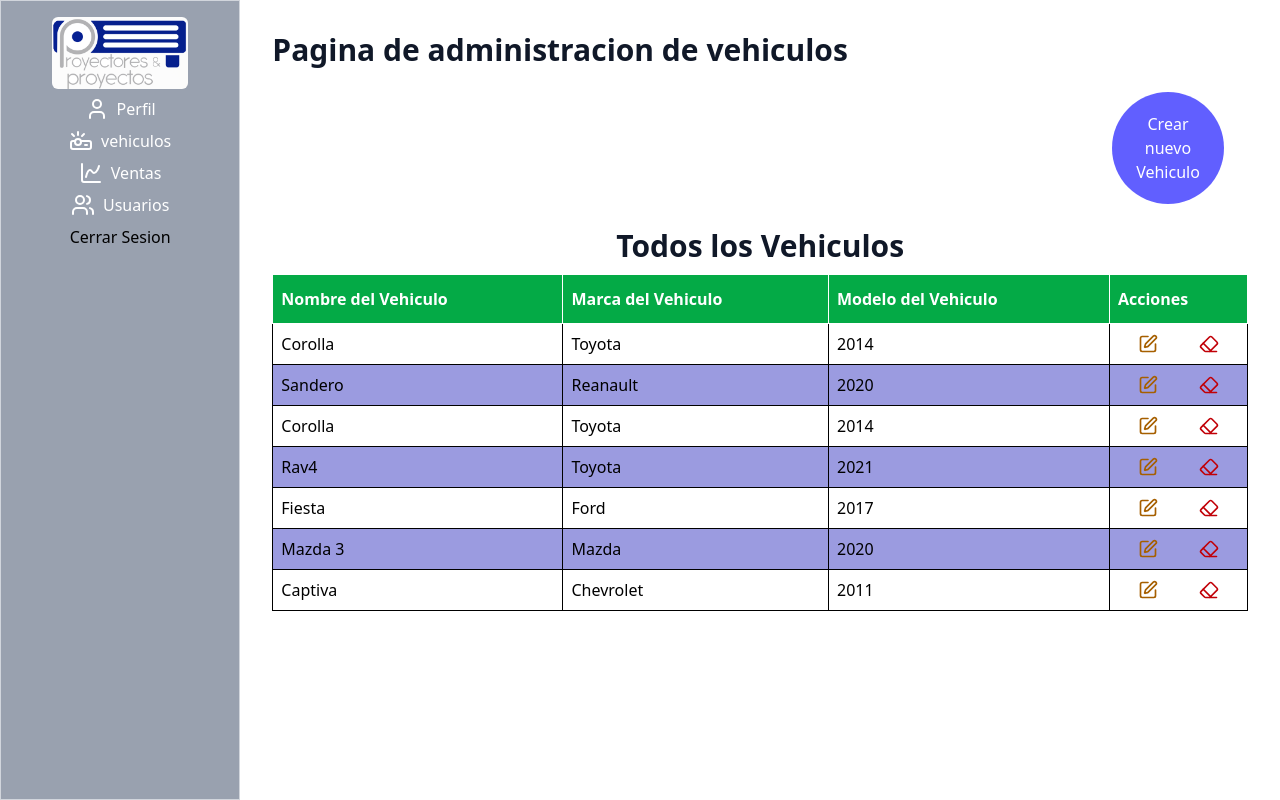
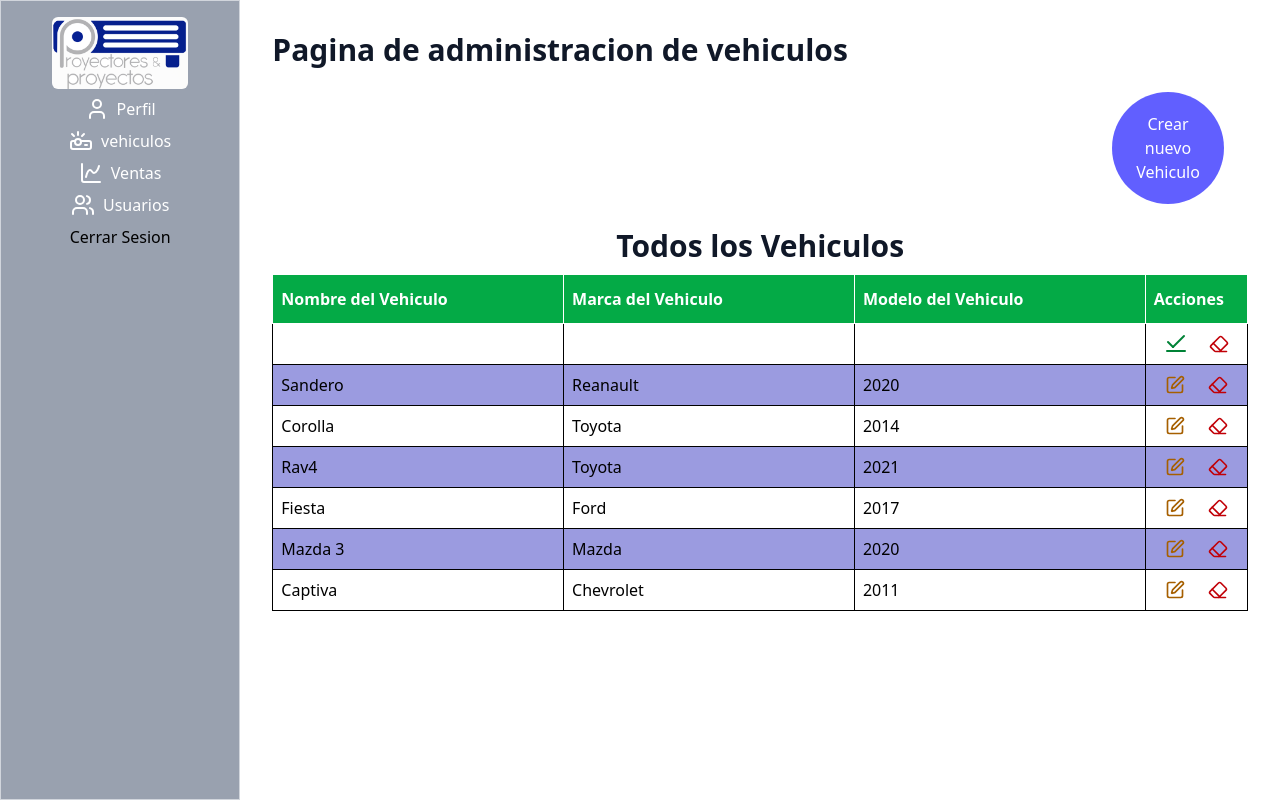
Before and after one commit to hanrike/pyppageTailwind, a React (Vite) app: page /admin/vehiculos in a window 1280 px wide. Both pictures are taken after a click on the button 1148 px from the left and 344 px from the top of the page. Built offline with nearby package versions, Linux system fonts and the light colour scheme.

Commit message:
formulario listo con opcion de editar y se transforma de lapiz a chulo cuando se edita

```diff
--- a/src/pages/admin/Vehiculos.jsx
+++ b/src/pages/admin/Vehiculos.jsx
@@ -2,7 +2,7 @@
 import { ToastContainer, toast } from 'react-toastify';
 import axios from 'axios';
 import { nanoid } from 'nanoid';
-import { SquarePen,Eraser } from 'lucide-react';
+import { SquarePen,Eraser,CheckLine } from 'lucide-react';
  //importo libreria para mensajes y nitificaciones al presioanr un boton o realizar una accion
 //importacion de la funcion useEFFect con el fin de que el codigo pueda estar pendiente de lo que el ususario va a realizar primero
 //no como en python que todo es secuencial aqui se puede ejecutar de primero cualquier accion
@@ -155,14 +155,33 @@
   const[edit,setEdit]=useState(false)
   return(
     <tr> {/**descargando la libreria nano id ya tengo mi identificador unico sin enredos asi ya queda identificado listo para mi backend */}
-      <td>{vehiculo.nombre}</td>{/**cuando este funcionando el backen se debe cambiar por .name,.brand,.model */}
+    {/**Ahora voy a utilizar una renderizacion condicional */}
+    {edit ?(
+    <>
+      <td><input type='text' defaultValue={vehiculo.name}/></td>
+      <td><input type='text' defaultValue={vehiculo.brand}/></td>
+      <td><input type='text' defaultValue={vehiculo.model}/></td>
+      </>
+
+     ) :(
+    <>  <td>{vehiculo.nombre}</td>{/**cuando este funcionando el backen se debe cambiar por .name,.brand,.model */}
       <td>{vehiculo.marca}</td>
       <td>{vehiculo.modelo}</td>
+      </>
+      )}
       <td>
       <div className='flex w-full justify-around'>
-        <button onAuxClick={()=>setEdit(!edit)} type="button"> {/**aqui queremos que se setie el estado en ele estado anterior  */}
+        {/**Aqui voy a realizar renderizacion para cambiar el lapiz por un check */}
+        {edit ?(
+          <button onClick={()=>setEdit(!edit)} type="button">  {/**aqui queda la renderizacion es lapiz pero si quiero editar se convierte en chulito */}
+            <CheckLine className="text-green-700 hover:text-green-500"/>
+          </button>
+        ):(
+          <button onClick={()=>setEdit(!edit)} type="button"> {/**aqui queremos que se setie el estado en el estado anterior  */}
           <SquarePen className="text-yellow-700 hover:text-yellow-500 w-5 h-5" />
         </button>
+        )}
+
         <button type="button">
           <Eraser className="text-red-700 hover:text-red-500 w-5 h-5" />
         </button>
```
